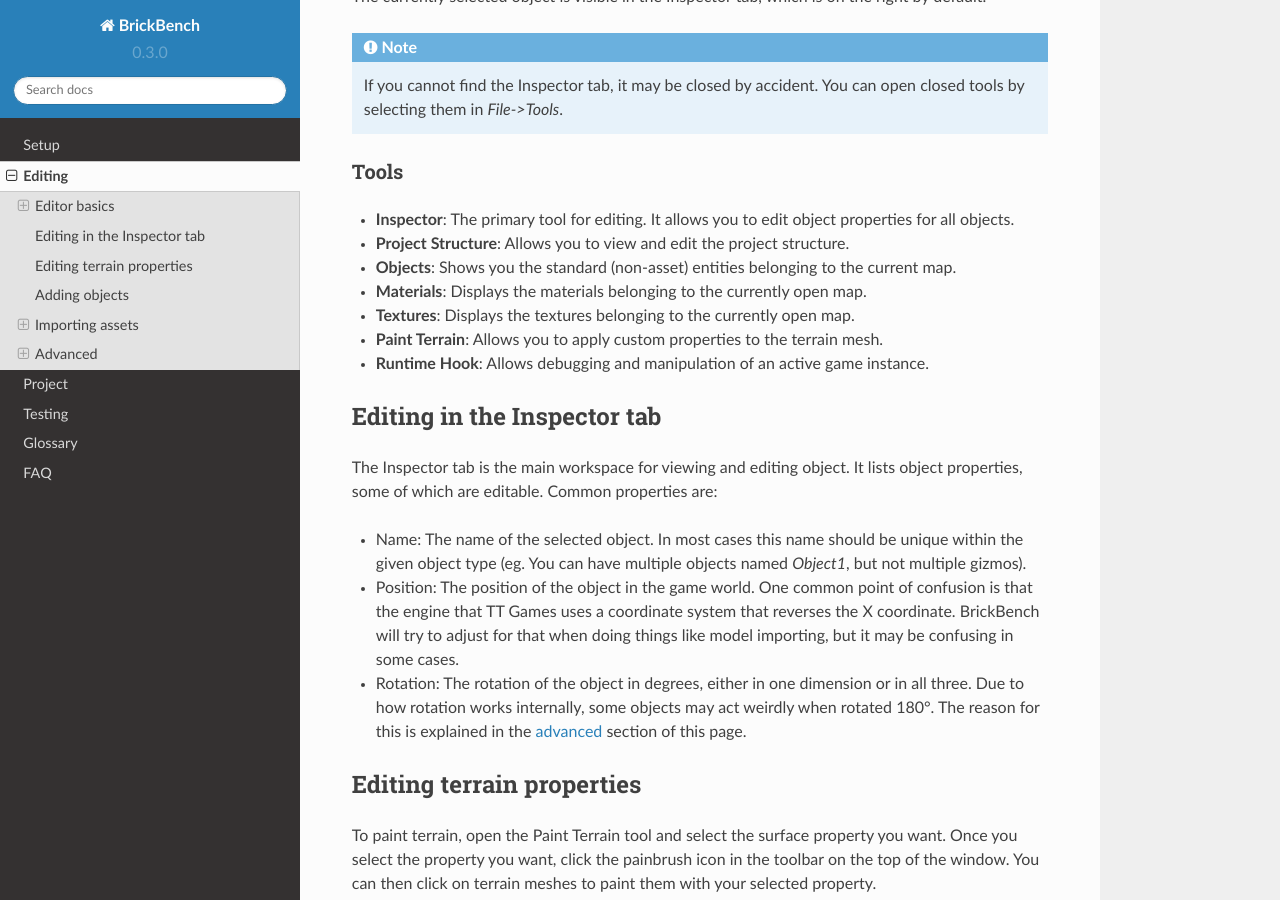
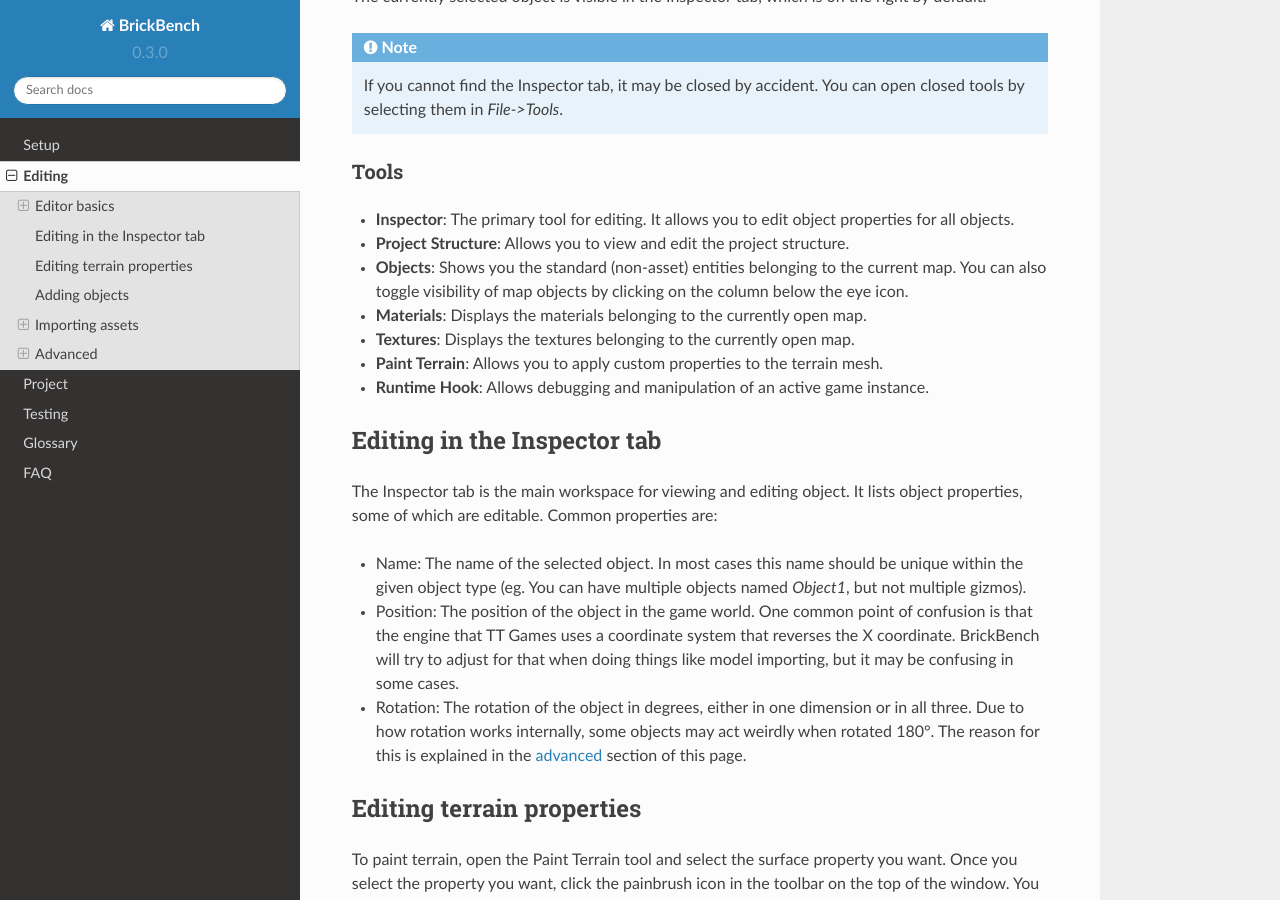
Before and after one commit to BrickBench/brickbench-docs, a Sphinx documentation site: the page built from docs/source/editing.rst, in a window 1280 px wide and 900 px high, scrolled down 476 px. Built offline with Sphinx 7.4.7 and the Read the Docs theme 2.0.0, drawn with Linux system fonts in a browser that asks for light colours.

Commit message:
Quick update

```diff
--- a/docs/source/editing.rst
+++ b/docs/source/editing.rst
@@ -28,6 +28,7 @@
 * **Project Structure**: Allows you to view and edit the project structure.
 
 * **Objects**: Shows you the standard (non-asset) entities belonging to the current map.
+  You can also toggle visibility of map objects by clicking on the column below the eye icon.
 
 * **Materials**: Displays the materials belonging to the currently open map.
 
```
